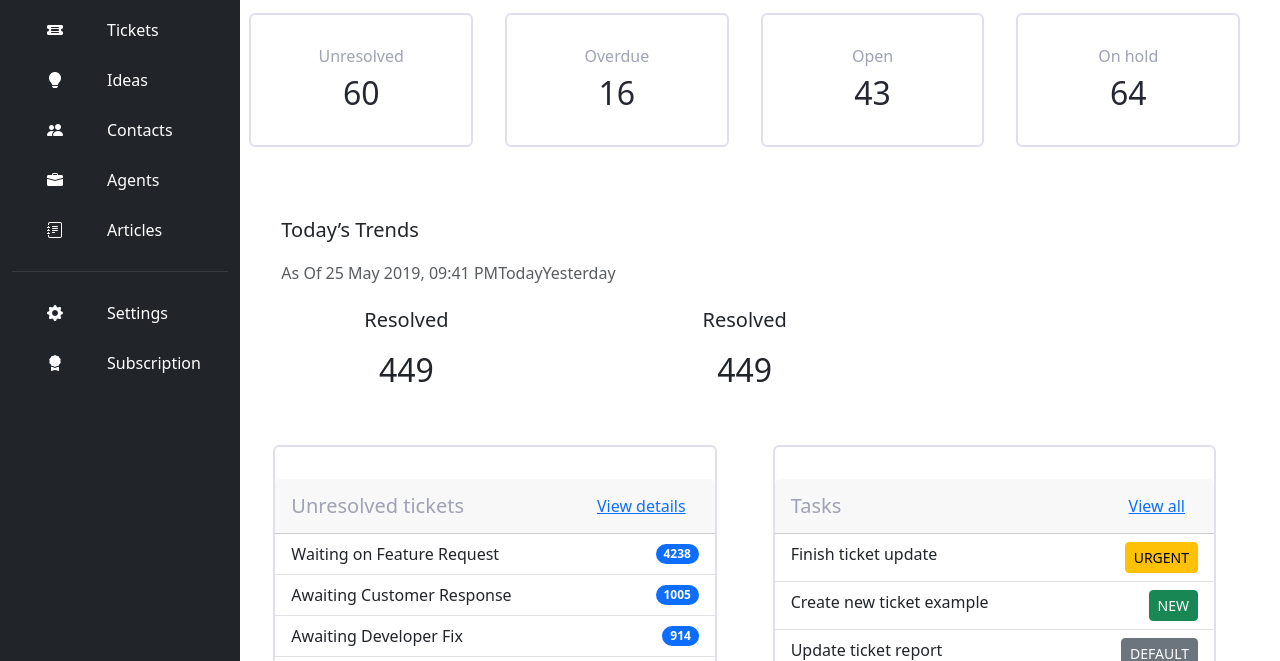
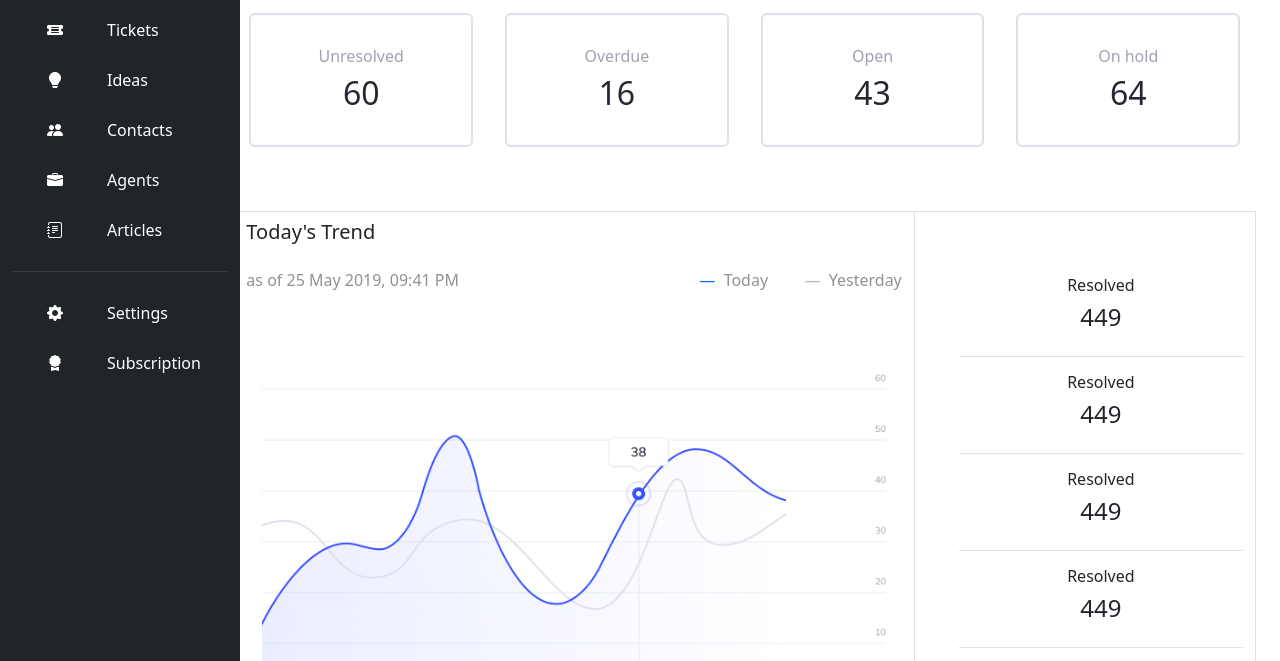
Before and after one commit to yunjiham/inm320sbb-bootstrap-assignment, a website: page public/index.html in a window 1280 px wide. Shown: the part 129-790 px from the top of the page. Drawn offline with nearby package versions, Linux system fonts and the light colour scheme.

Commit message:
complete second part

```diff
--- a/public/index.html
+++ b/public/index.html
@@ -7,12 +7,16 @@
 
     <title>INM330SBB Bootstrap Assignment</title>
 
+    <!-- CSS RESET -->
+    <link href="https://cdn.jsdelivr.net/npm/reset-css@3.0.0/reset.min.css" rel="stylesheet">
+
     <link href="https://cdn.jsdelivr.net/npm/bootstrap@5.3.2/dist/css/bootstrap.min.css" rel="stylesheet"
         integrity="sha384-T3c6CoIi6uLrA9TneNEoa7RxnatzjcDSCmG1MXxSR1GAsXEV/Dwwykc2MPK8M2HN" crossorigin="anonymous">
     <link rel="stylesheet" href="https://cdnjs.cloudflare.com/ajax/libs/font-awesome/5.15.1/css/all.min.css">
     <link href="https://cdn.jsdelivr.net/npm/bootstrap-icons@1.10.5/font/bootstrap-icons.min.css" rel="stylesheet">
     <link rel=”stylesheet” href=”https://cdn.jsdelivr.net/npm/bootstrap@5.0.2/dist/css/bootstrap.min.css” />
     <link rel="stylesheet" href="assets/css/main.css">
+
 </head>
 
 <body>
@@ -32,7 +36,7 @@
                         </div>
                         <!-- NAV -->
                         <ul class="nav flex-column">
-                            <li class="nav-item bg-dark">
+                            <li class="nav-item">
                                 <a class="nav-link d-flex align-items-center active gap-2" aria-current="page" href="#">
                                     <div class="icon">
                                         <i class="bi bi-pie-chart-fill"></i>
@@ -167,42 +171,58 @@
             </section>
 
 
-            <!-- GRAPH -->
-            <section class="row py-1 mx-auto px-md-4">
-                <article class="col-8">
-                    <p class="text-capitalize fs-5">Today’s trends</p>
-                </article>
+            <!--Today's Trend-->
+            <section class="row border">
+                <!-- GRAPH -->
+                <section class="col bg-white border-end">
+                    <h5 class="mt-2 col-9 w-100">
+                    Today's Trend
+                    </h5>
 
-                <article class="d-flex">
-                    <p class="text-capitalize fs-6 fw-lighter text-body-secondary ">as of 25 May 2019, 09:41 PM</p>
-                    <p class="text-capitalize fs-6 fw-lighter text-body-secondary  ">Today</p>
-                    <p class="text-capitalize fs-6 fw-lighter text-body-secondary">yesterday</p>
-                </article>
+                    <ul class="row ps-0 pt-3 d-flex " id="TableOfTrend">
+                        <li class="col-8 mb-5 opacity-50 fs-6 ">as of 25 May 2019, 09:41 PM</li>
+                        <li class="col blockquote-footer d-flex  text-primary fs-6 "> &nbsp; <p class="text-dark opacity-50">Today</p></li>
+                        <li class="col blockquote-footer d-flex fs-6 opacity-50 "> &nbsp;<p class="text-dark">Yesterday</p></li>
+                    </ul>
 
+                    <img src="assets/img/full graph.png"   class="p-3 w-100 " alt="graph" >
+                </section>
 
+                <!--RIGHT SIDE-->
+                <section class="col-4  align-items-xxl-stretch d-flex flex-column py-5 h-auto justify-content-center">
+                    <ul class="text-center d-flex flex-column justify-content-center w-100">
+                        <li class="d-flex flex-column border-bottom py-3 w-100">
+                            <h6>Resolved</h6>
+                            <h4>449</h4>
+                        </li>
+                        <li class="d-flex flex-column border-bottom py-3 w-100">
+                            <h6>Resolved</h6>
+                            <h4>449</h4>
+                        </li>
+                        <li class="d-flex flex-column border-bottom py-3 w-100">
+                            <h6>Resolved</h6>
+                            <h4>449</h4>
+                        </li>
+                        <li class="d-flex flex-column border-bottom py-3 w-100">
+                            <h6>Resolved</h6>
+                            <h4>449</h4>
+                        </li>
+                        <li class="d-flex flex-column py-3 w-100">
+                            <h6>Resolved</h6>
+                            <h4>449</h4>
+                        </li>
+                    </ul>
+
+                </section>
 
             </section>
 
 
-            <section class="row px-1 ">
-                <article class="col-4">
-                    <figure class="text-center">
-                        <figcaption>
-                            <p class="text-capitalize fs-5 fw-lighter">Resolved</h6>
-                            <h2>449</h2>
-                        </figcaption>
-                    </figure>
-                </article>
 
-                <article class="col-4">
-                    <figure class="text-center">
-                        <figcaption>
-                            <p class="text-capitalize fs-5 fw-lighter">Resolved</h6>
-                            <h2>449</h2>
-                        </figcaption>
-                    </figure>
-                </article>
-            </section>
+
+
+
+
 
 
             <!-- Tickets and tasks -->
```
Also changed, not shown: public/assets/img/full graph.png (added), 1 other file.
